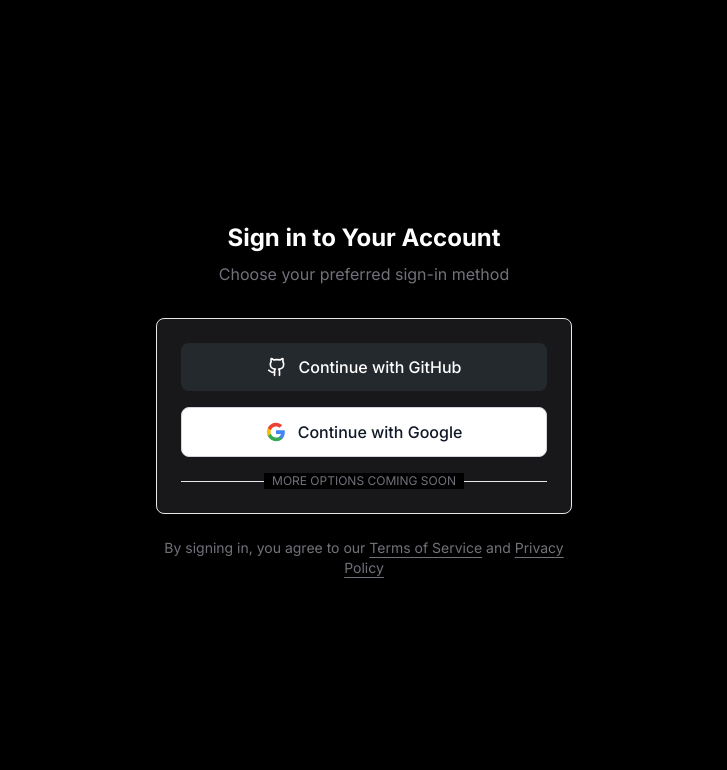
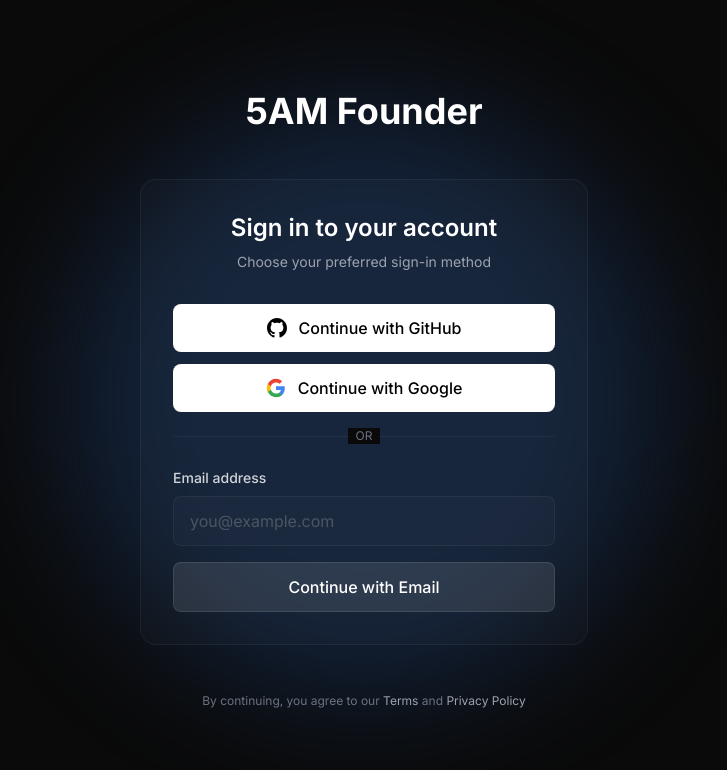
Before and after one commit to Silianglei/Builder, a Next.js app in the folder frontend/: page /auth in a window 1280 px wide. Shown: the top 770 px of the page, without its empty margins (276-1003 px from the left). Built offline with nearby package versions, Linux system fonts and the light colour scheme; no server answers.

Commit message:
added github + google oauth

```diff
--- a/frontend/src/app/auth/page.tsx
+++ b/frontend/src/app/auth/page.tsx
@@ -1,72 +1,68 @@
 "use client"
 
-import { Suspense } from "react"
 import { useState, useEffect } from "react"
-import Link from "next/link"
 import { useRouter, useSearchParams } from "next/navigation"
 import { useAuth } from "@/hooks/useAuth"
-import { Github } from "lucide-react"
-import { Card, CardContent } from "@/components/ui/card"
+import Link from "next/link"
 
-function AuthContent() {
+export default function AuthPage() {
   const router = useRouter()
   const searchParams = useSearchParams()
-  const { user, signInWithGitHub, signInWithGoogle, loading } = useAuth()
+  const { user, supabase, signInWithGitHub, signInWithGoogle, loading } = useAuth()
+  const [email, setEmail] = useState("")
+  const [isLoading, setIsLoading] = useState(false)
   const [error, setError] = useState("")
+  const [emailSent, setEmailSent] = useState(false)
 
   // Redirect if already authenticated
   useEffect(() => {
     if (!loading && user) {
-      const redirectTo = searchParams.get('redirect_to') || '/dashboard'
+      const redirectTo = searchParams.get('redirect_to') || localStorage.getItem('redirectAfterAuth') || '/dashboard'
+      localStorage.removeItem('redirectAfterAuth')
       router.push(redirectTo)
     }
   }, [loading, user, router, searchParams])
 
-  // Check for error parameter in URL
-  useEffect(() => {
-    const errorParam = searchParams.get('error')
-    if (errorParam) {
-      setError(decodeURIComponent(errorParam))
+  const handleSendMagicLink = async (e: React.FormEvent) => {
+    e.preventDefault()
+    setIsLoading(true)
+    setError("")
+
+    try {
+      const redirectTo = searchParams.get('redirect_to') || localStorage.getItem('redirectAfterAuth') || '/dashboard'
+
+      const { error } = await supabase.auth.signInWithOtp({
+        email,
+        options: {
+          shouldCreateUser: true,
+          emailRedirectTo: `${window.location.origin}/auth/callback?redirect_to=${encodeURIComponent(redirectTo)}`
         }
-  }, [searchParams])
+      })
+
+      if (error) throw error
+
+      setEmailSent(true)
+    } catch (err: any) {
+      setError(err.message || "Failed to send magic link")
+    } finally {
+      setIsLoading(false)
+    }
+  }
 
   const handleGitHubSignIn = async () => {
     setError("")
-    try {
-      const result = await signInWithGitHub()
+    // Sign in with GitHub without repo permissions (just basic user info)
+    const result = await signInWithGitHub(false, false)
     if (result.error) {
-        // Handle specific GitHub OAuth errors
-        if (result.error.includes('popup')) {
-          setError("Please allow popups and try again, or check if you have popup blockers enabled.")
-        } else if (result.error.includes('network')) {
-          setError("Network error. Please check your connection and try again.")
-        } else {
       setError(result.error)
-        }
-      }
-      // GitHub OAuth will redirect automatically on success
-    } catch (error) {
-      setError("Failed to sign in with GitHub. Please try again.")
     }
   }
 
   const handleGoogleSignIn = async () => {
     setError("")
-    try {
     const result = await signInWithGoogle()
     if (result.error) {
-        // Handle specific Google OAuth errors
-        if (result.error.includes('popup')) {
-          setError("Please allow popups and try again, or check if you have popup blockers enabled.")
-        } else if (result.error.includes('network')) {
-          setError("Network error. Please check your connection and try again.")
-        } else {
       setError(result.error)
-        }
-      }
-      // Google OAuth will redirect automatically on success
-    } catch (error) {
-      setError("Failed to sign in with Google. Please try again.")
     }
   }
 
@@ -87,36 +83,73 @@ function AuthContent() {
   }
 
   return (
-    <div className="min-h-screen flex items-center justify-center bg-background">
-      <div className="w-full max-w-md px-4">
-        <div className="text-center mb-8">
-          <h1 className="text-2xl font-bold">Sign in to Your Account</h1>
-          <p className="text-muted-foreground mt-2">
+    <div className="min-h-screen bg-[#0a0a0a] text-white overflow-hidden relative">
+      {/* Minimal Background - Single subtle orb */}
+      <div className="fixed inset-0 pointer-events-none">
+        <div className="absolute top-1/2 left-1/2 -translate-x-1/2 -translate-y-1/2 w-[600px] h-[600px] bg-blue-500/20 rounded-full filter blur-3xl"></div>
+      </div>
+
+      <style jsx>{`
+        @keyframes slide-up {
+          from {
+            opacity: 0;
+            transform: translateY(10px);
+          }
+          to {
+            opacity: 1;
+            transform: translateY(0);
+          }
+        }
+
+        .slide-up-enter {
+          animation: slide-up 0.4s ease-out forwards;
+        }
+      `}</style>
+
+      {/* Main Content */}
+      <div className="relative z-10 min-h-screen flex flex-col items-center justify-center px-6">
+        {/* Logo */}
+        <Link href="/" className="mb-12 slide-up-enter">
+          <h1 className="text-4xl font-bold text-white">
+            5AM Founder
+          </h1>
+        </Link>
+
+        {/* Auth Container */}
+        <div className="w-full max-w-md slide-up-enter" style={{ animationDelay: '0.1s' }}>
+          <div className="bg-white/[0.02] backdrop-blur-sm rounded-2xl border border-white/[0.05] p-8">
+            {!emailSent ? (
+              <>
+                <h2 className="text-2xl font-semibold mb-2 text-center">
+                  Sign in to your account
+                </h2>
+                <p className="text-gray-400 text-center mb-8 text-sm">
                   Choose your preferred sign-in method
                 </p>
-        </div>
 
                 {error && (
-          <div className="mb-6 p-4 bg-destructive/10 border border-destructive/20 rounded-lg">
-            <p className="text-sm text-destructive">{error}</p>
+                  <div className="mb-6 p-3 rounded-lg bg-red-500/10 border border-red-500/20">
+                    <p className="text-red-400 text-sm">{error}</p>
                   </div>
                 )}
 
-        <Card>
-          <CardContent className="pt-6 space-y-4">
+                {/* GitHub Sign In */}
                 <button
                   onClick={handleGitHubSignIn}
-              disabled={loading}
-              className="w-full flex items-center justify-center gap-3 px-4 py-3 bg-[#24292e] hover:bg-[#1a1e22] text-white rounded-lg font-medium transition-colors disabled:opacity-50 disabled:cursor-not-allowed"
+                  disabled={isLoading}
+                  className="w-full py-3 px-4 rounded-lg bg-white text-black font-medium hover:bg-gray-100 focus:outline-none focus:ring-2 focus:ring-white/20 disabled:opacity-50 disabled:cursor-not-allowed transition-all flex items-center justify-center gap-3 mb-3"
                 >
-              <Github className="w-5 h-5" />
-              <span>Continue with GitHub</span>
+                  <svg className="w-5 h-5" fill="currentColor" viewBox="0 0 24 24">
+                    <path d="M12 0c-6.626 0-12 5.373-12 12 0 5.302 3.438 9.8 8.207 11.387.599.111.793-.261.793-.577v-2.234c-3.338.726-4.033-1.416-4.033-1.416-.546-1.387-1.333-1.756-1.333-1.756-1.089-.745.083-.729.083-.729 1.205.084 1.839 1.237 1.839 1.237 1.07 1.834 2.807 1.304 3.492.997.107-.775.418-1.305.762-1.604-2.665-.305-5.467-1.334-5.467-5.931 0-1.311.469-2.381 1.236-3.221-.124-.303-.535-1.524.117-3.176 0 0 1.008-.322 3.301 1.23.957-.266 1.983-.399 3.003-.404 1.02.005 2.047.138 3.006.404 2.291-1.552 3.297-1.23 3.297-1.23.653 1.653.242 2.874.118 3.176.77.84 1.235 1.911 1.235 3.221 0 4.609-2.807 5.624-5.479 5.921.43.372.823 1.102.823 2.222v3.293c0 .319.192.694.801.576 4.765-1.589 8.199-6.086 8.199-11.386 0-6.627-5.373-12-12-12z"/>
+                  </svg>
+                  Continue with GitHub
                 </button>
 
+                {/* Google Sign In */}
                 <button
                   onClick={handleGoogleSignIn}
-              disabled={loading}
-              className="w-full flex items-center justify-center gap-3 px-4 py-3 bg-white hover:bg-gray-50 text-gray-900 border border-gray-300 rounded-lg font-medium transition-colors disabled:opacity-50 disabled:cursor-not-allowed"
+                  disabled={isLoading}
+                  className="w-full py-3 px-4 rounded-lg bg-white text-black font-medium hover:bg-gray-100 focus:outline-none focus:ring-2 focus:ring-white/20 disabled:opacity-50 disabled:cursor-not-allowed transition-all flex items-center justify-center gap-3 mb-4"
                 >
                   <svg className="w-5 h-5" viewBox="0 0 24 24">
                     <path
@@ -136,41 +169,102 @@ function AuthContent() {
                       d="M12 5.38c1.62 0 3.06.56 4.21 1.64l3.15-3.15C17.45 2.09 14.97 1 12 1 7.7 1 3.99 3.47 2.18 7.07l3.66 2.84c.87-2.6 3.3-4.53 6.16-4.53z"
                     />
                   </svg>
-              <span>Continue with Google</span>
+                  Continue with Google
                 </button>
 
-            <div className="relative">
+                <div className="relative mb-6">
                   <div className="absolute inset-0 flex items-center">
-                <span className="w-full border-t" />
+                    <div className="w-full border-t border-white/[0.05]"></div>
                   </div>
-              <div className="relative flex justify-center text-xs uppercase">
-                <span className="bg-background px-2 text-muted-foreground">
-                  More options coming soon
-                </span>
+                  <div className="relative flex justify-center text-xs">
+                    <span className="px-2 bg-[#0a0a0a] text-gray-500">OR</span>
                   </div>
                 </div>
-          </CardContent>
-        </Card>
 
-        <p className="mt-6 text-center text-sm text-muted-foreground">
-          By signing in, you agree to our{" "}
-          <Link href="/terms" className="underline underline-offset-4 hover:text-primary">
-            Terms of Service
+                {/* Email Sign In */}
+                <form onSubmit={handleSendMagicLink} className="space-y-4">
+                  <div>
+                    <label htmlFor="email" className="block text-sm font-medium text-gray-300 mb-2">
+                      Email address
+                    </label>
+                    <input
+                      id="email"
+                      type="email"
+                      value={email}
+                      onChange={(e) => setEmail(e.target.value)}
+                      className="w-full px-4 py-3 rounded-lg bg-white/[0.02] border border-white/[0.05] focus:border-white/20 focus:outline-none transition-all placeholder-gray-600"
+                      placeholder="you@example.com"
+                      required
+                      disabled={isLoading}
+                    />
+                  </div>
+
+                  <button
+                    type="submit"
+                    disabled={isLoading}
+                    className="w-full py-3 px-4 rounded-lg bg-white/10 text-white font-medium hover:bg-white/20 focus:outline-none focus:ring-2 focus:ring-white/20 disabled:opacity-50 disabled:cursor-not-allowed transition-all border border-white/10"
+                  >
+                    {isLoading ? (
+                      <span className="flex items-center justify-center">
+                        <span className="animate-spin rounded-full h-4 w-4 border-b-2 border-white mr-2"></span>
+                        Sending...
+                      </span>
+                    ) : (
+                      "Continue with Email"
+                    )}
+                  </button>
+                </form>
+              </>
+            ) : (
+              <div className="text-center">
+                <div className="mb-6">
+                  <div className="w-16 h-16 bg-white/[0.05] rounded-full flex items-center justify-center mx-auto mb-4">
+                    <svg className="w-8 h-8 text-white" fill="none" viewBox="0 0 24 24" stroke="currentColor">
+                      <path strokeLinecap="round" strokeLinejoin="round" strokeWidth={1.5} d="M3 8l7.89 5.26a2 2 0 002.22 0L21 8M5 19h14a2 2 0 002-2V7a2 2 0 00-2-2H5a2 2 0 00-2 2v10a2 2 0 002 2z" />
+                    </svg>
+                  </div>
+                  <h2 className="text-2xl font-semibold mb-2">Check your email</h2>
+                  <p className="text-gray-400 text-sm">
+                    We sent a sign-in link to<br />
+                    <span className="text-white font-medium">{email}</span>
+                  </p>
+                </div>
+
+                <div className="space-y-4">
+                  <p className="text-sm text-gray-500">
+                    Click the link in the email to sign in. The link will expire in 1 hour.
+                  </p>
+
+                  <button
+                    type="button"
+                    onClick={() => {
+                      setEmailSent(false)
+                      setError("")
+                    }}
+                    className="text-sm text-gray-400 hover:text-white transition-colors"
+                  >
+                    ← Try a different email
+                  </button>
+                </div>
+              </div>
+            )}
+          </div>
+        </div>
+
+        {/* Terms and Privacy */}
+        <div className="mt-12 text-center slide-up-enter" style={{ animationDelay: '0.2s' }}>
+          <p className="text-xs text-gray-500">
+            By continuing, you agree to our{" "}
+            <Link href="/terms" className="text-gray-400 hover:text-white transition-colors">
+              Terms
             </Link>{" "}
             and{" "}
-          <Link href="/privacy" className="underline underline-offset-4 hover:text-primary">
+            <Link href="/privacy" className="text-gray-400 hover:text-white transition-colors">
               Privacy Policy
             </Link>
           </p>
         </div>
       </div>
+    </div>
   )
 }
-
-export default function AuthPage() {
-  return (
-    <Suspense fallback={<div className="min-h-screen flex items-center justify-center"><div className="text-muted-foreground">Loading...</div></div>}>
-      <AuthContent />
-    </Suspense>
-  )
-}
--- a/frontend/src/app/page.tsx
+++ b/frontend/src/app/page.tsx
@@ -7,7 +7,7 @@ import { useEffect } from "react"
 
 export default function Home() {
   const router = useRouter()
-  const { user, signInWithGitHub, loading } = useAuth()
+  const { user, loading } = useAuth()
 
   // Automatically redirect authenticated users to dashboard
   useEffect(() => {
@@ -37,9 +37,9 @@ export default function Home() {
       // User is authenticated, go directly to new project page
       router.push('/newproject')
     } else {
-      // User is not authenticated, set redirect and trigger GitHub OAuth
+      // User is not authenticated, redirect to auth page
       localStorage.setItem('redirectAfterAuth', '/newproject')
-      await signInWithGitHub()
+      router.push('/auth')
     }
   }
 
@@ -120,15 +120,15 @@ export default function Home() {
                 <span>Dashboard</span>
               </Link>
             ) : (
-              <button
-                onClick={() => signInWithGitHub()}
+              <Link
+                href="/auth"
                 className="flex items-center space-x-2 px-5 py-2.5 glass-card rounded-lg font-medium transition-all hover:bg-white/5"
               >
                 <svg className="w-5 h-5" fill="none" viewBox="0 0 24 24" stroke="currentColor" strokeWidth={2}>
                   <path strokeLinecap="round" strokeLinejoin="round" d="M15.75 9V5.25A2.25 2.25 0 0013.5 3h-6a2.25 2.25 0 00-2.25 2.25v13.5A2.25 2.25 0 007.5 21h6a2.25 2.25 0 002.25-2.25V15M12 9l-3 3m0 0l3 3m-3-3h12.75" />
                 </svg>
                 <span>Sign In</span>
-              </button>
+              </Link>
             )}
           </div>
         </div>
--- a/frontend/src/types/auth.ts
+++ b/frontend/src/types/auth.ts
@@ -13,10 +13,13 @@ export interface AuthState {
   loading: boolean
 }
 
+import { SupabaseClient } from '@supabase/supabase-js'
+
 export interface AuthContextType extends AuthState {
   signIn: (email: string, password: string) => Promise<{ error?: string }>
   signUp: (email: string, password: string) => Promise<{ error?: string }>
   signOut: () => Promise<void>
-  signInWithGitHub: (forceReauth?: boolean) => Promise<{ error?: string }>
+  signInWithGitHub: (forceReauth?: boolean, requestRepoScope?: boolean) => Promise<{ error?: string }>
   signInWithGoogle: () => Promise<{ error?: string }>
+  supabase: SupabaseClient
 }
```
Also changed, not shown: frontend/src/components/providers/auth-provider.tsx (+6 -2 lines), 1 other file (tests, documents, lock files or other folders). Lines whose indentation alone changed are shown as unchanged.
